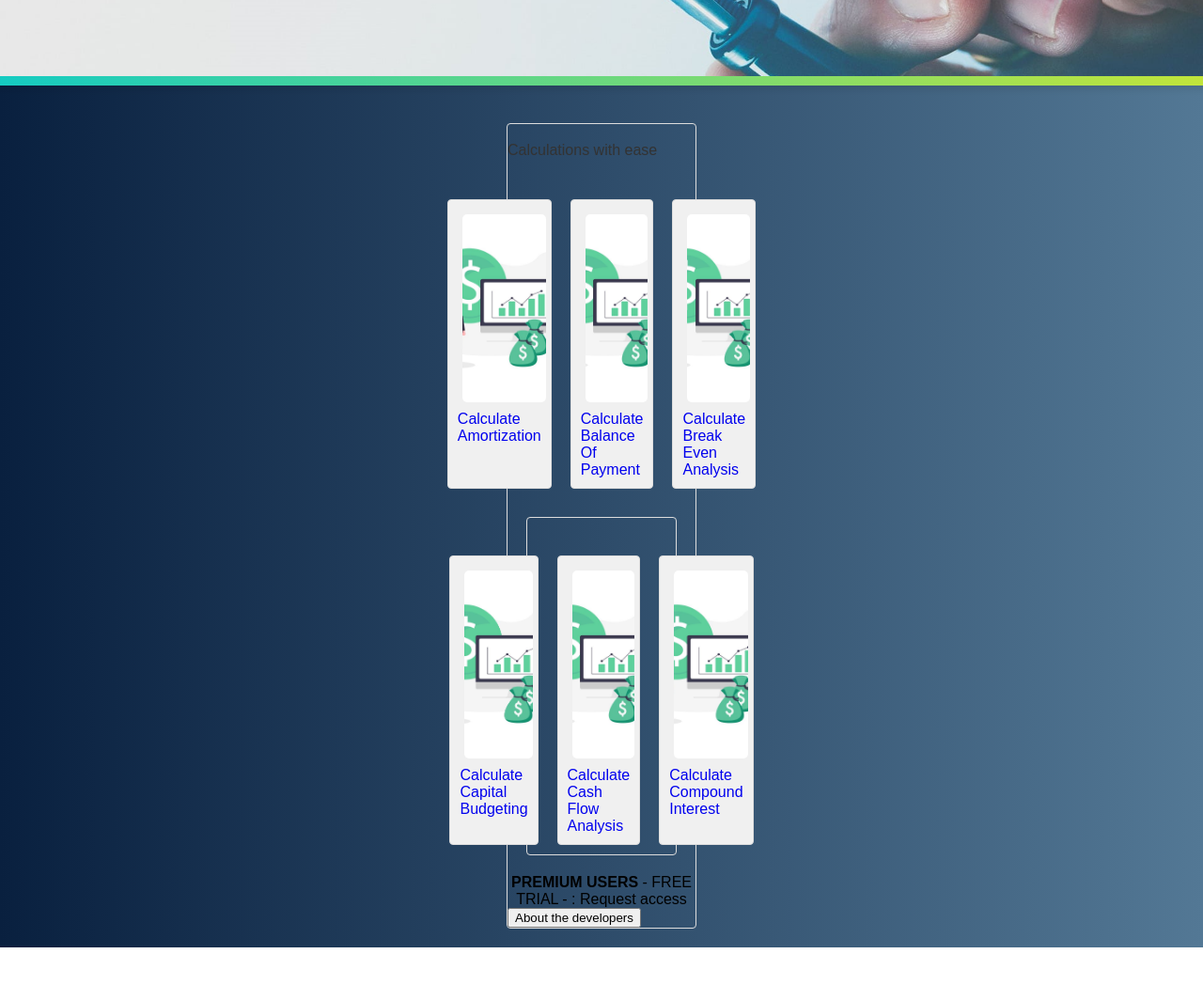
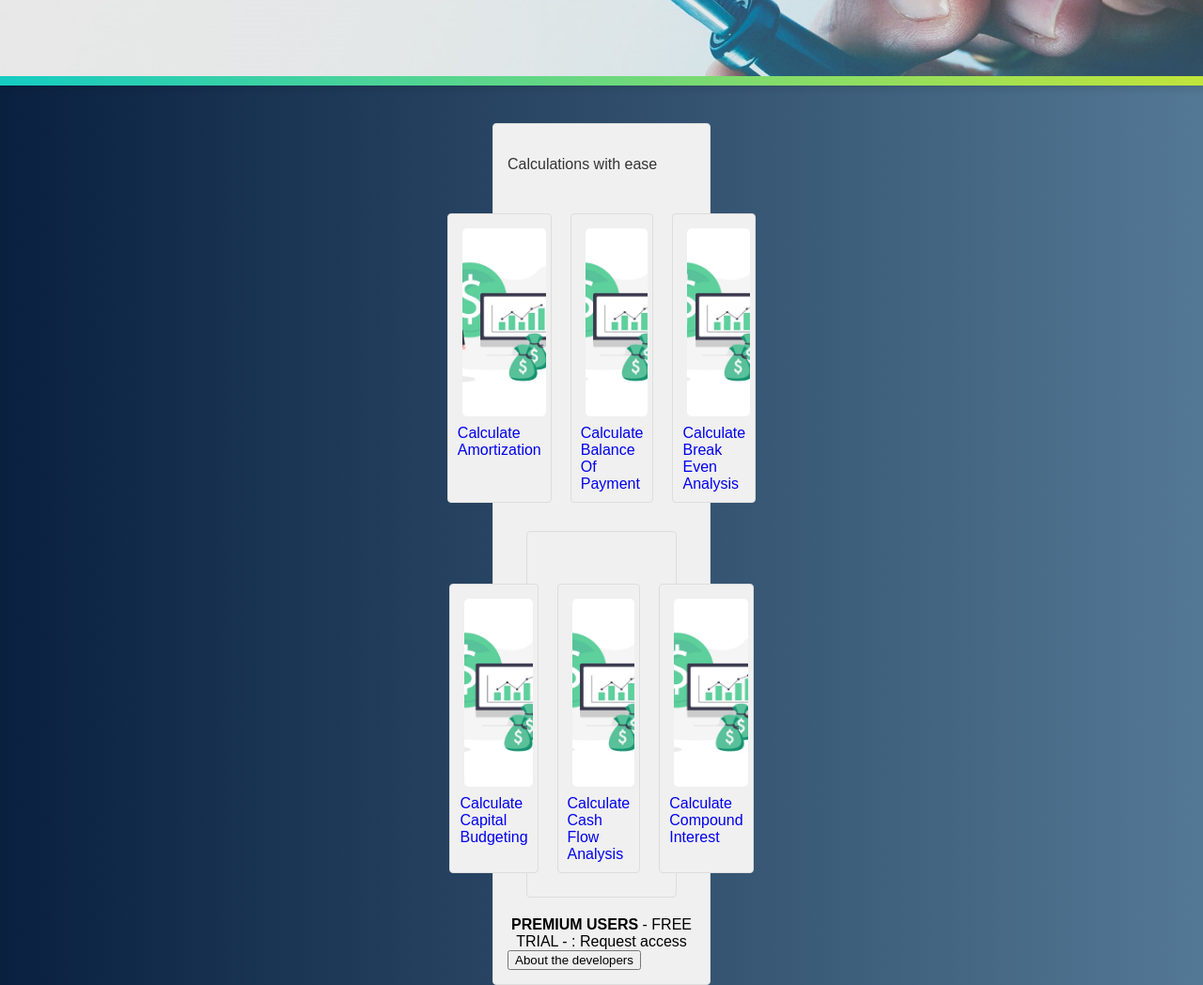
Before and after one commit to autochanger/simplyfinance, a plain HTML site: page index.html in a window 1280 px wide. Shown: the part 380-1428 px from the top of the page at 94% size. Before the commit the page ends 1388 px from the top, so only its background shows below. Drawn offline with Linux system fonts and the light colour scheme.

Commit message:
Update styles.css
lk

```diff
--- a/css/styles.css
+++ b/css/styles.css
@@ -173,10 +173,10 @@ a:hover {
 
         .content {
             margin: 20px;
-            padding: 0px;
+            padding: 15px;
             border: 1px solid #ddd;
             border-radius: 4px;
-            background-color: ;
+            background-color: #f0f0f0;
 	    max-width: 200px;
         }
         .hidden {
```
